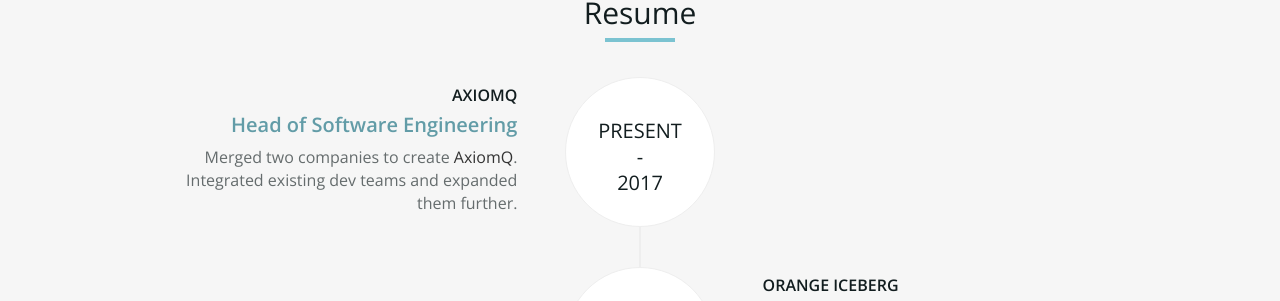
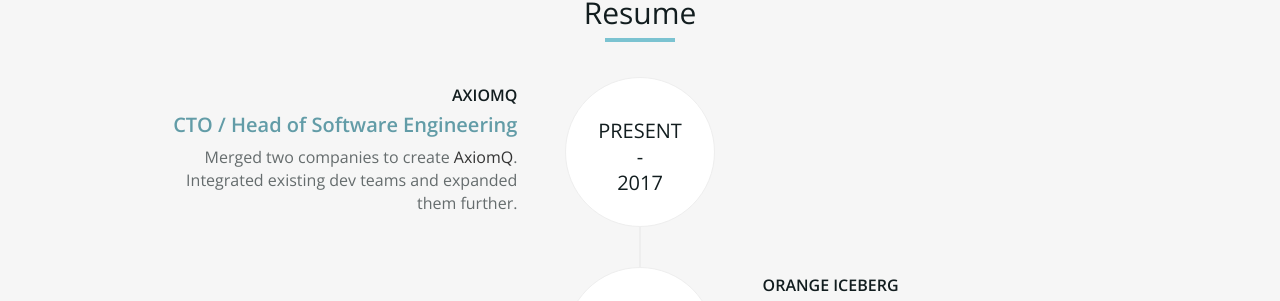
Before and after one commit to basti/slobodankovacevic.com, a Jekyll site: the page built from index.html, in a window 1280 px wide and 900 px high, scrolled down 510 px. Shown: the part 147-448 px from the top of the window. Built offline with Jekyll 4.4.1, drawn with Linux system fonts in a browser that asks for light colours.

Commit message:
Remove Facebook link; small work title update

```diff
--- a/_config.yml
+++ b/_config.yml
@@ -3,7 +3,7 @@
 
 resume:
   - company: AxiomQ
-    position: Head of Software Engineering
+    position: CTO / Head of Software Engineering
     description: Merged two companies to create <a href="https://axiomq.com">AxiomQ</a>. Integrated existing dev teams and expanded them further.
     start_year: 2017
     end_year: Present
--- a/index.html
+++ b/index.html
@@ -259,7 +259,6 @@
             <li><a href="https://twitter.com/thebasti"><i class="fa fa-twitter"></i></a></li>
             <li><a href="https://github.com/basti"><i class="fa fa-github"></i></a></li>
             <li><a href="https://www.linkedin.com/in/slobodankovacevic"><i class="fa fa-linkedin"></i></a></li>
-            <li><a href="https://www.facebook.com/thebasti"><i class="fa fa-facebook"></i></a></li>
             <li><a href="https://stackoverflow.com/users/270237/slobodan-kovacevic"><i class="fa fa-stack-overflow"></i></a></li>
           </ul>
         </div>
```
